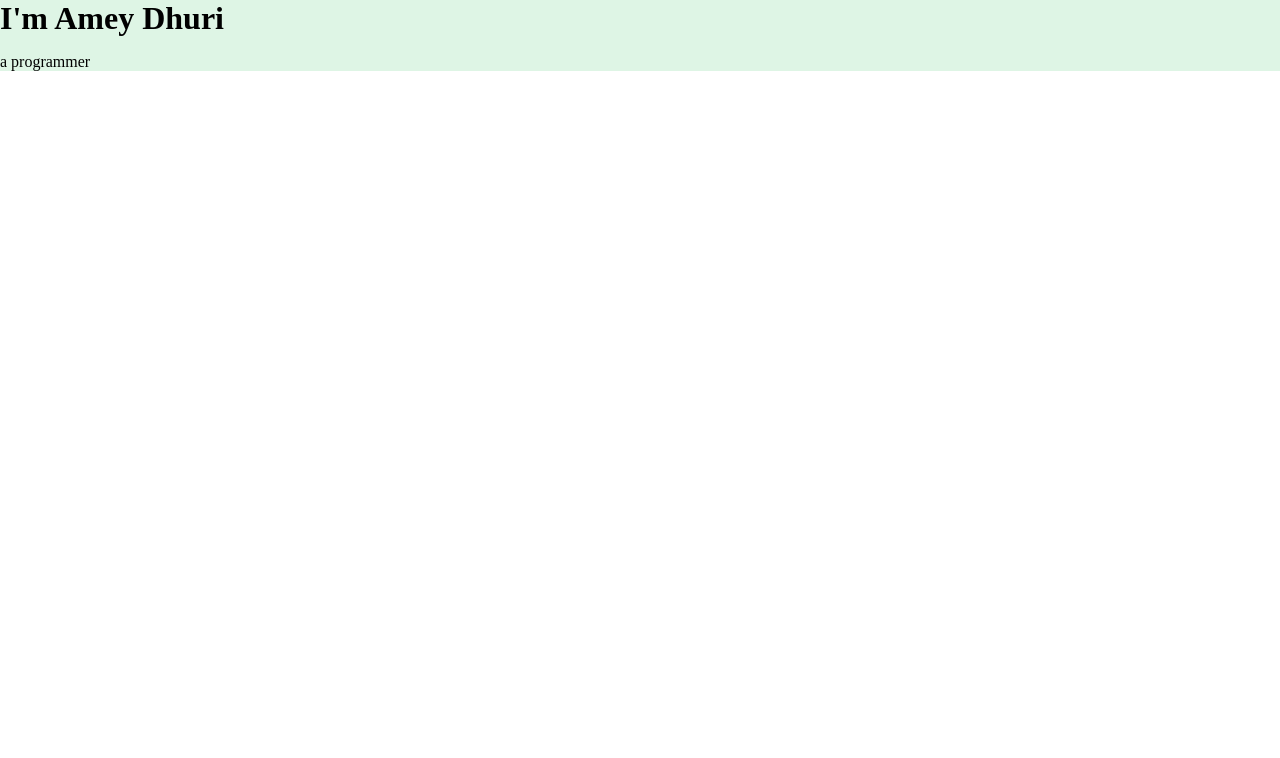
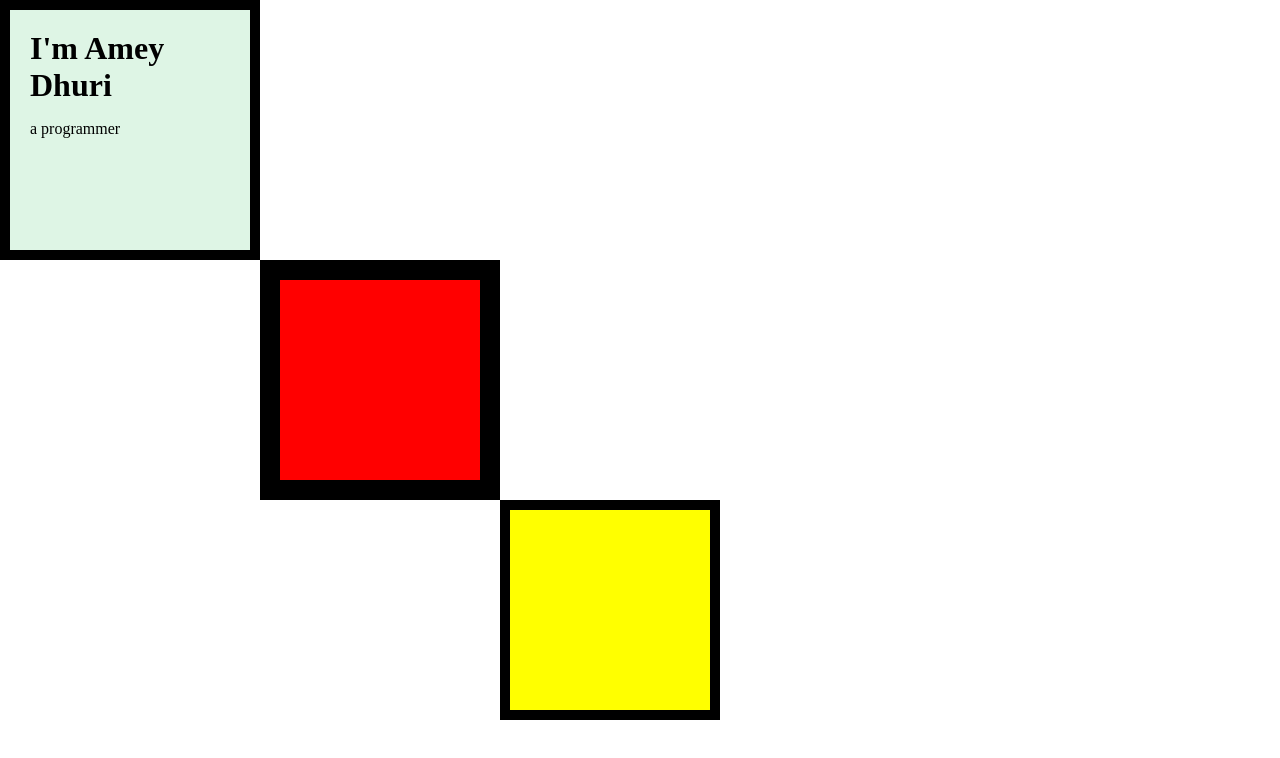
Before and after one commit to SayuriYuto/PersonalSiteUdemy, a plain HTML site: page HTML/profile/index.html in a window 1280 px wide. Drawn offline with Linux system fonts and the light colour scheme.

Commit message:
lecture 44

```diff
--- a/HTML/profile/index.html
+++ b/HTML/profile/index.html
@@ -11,15 +11,16 @@
 			href="/html/profile/icon/423092.png"
 		/>
 	</head>
-    <style>
-        div{
-            background-color: #DEF5E5;
-        }
-    </style>
 	<body>
-		<div>
+		<div class="topcontainer">
 			<h1>I'm Amey Dhuri</h1>
 			<p>a programmer</p>
 		</div>
+        <div class="middlecontainer">
+
+        </div>
+        <div class="bottomcontainer">
+
+        </div>
 	</body>
 </html>
--- a/css/profile/style.css
+++ b/css/profile/style.css
@@ -1,7 +1,29 @@
+h1 {
+	margin-block: 0px;
+}
+body {
+	margin: 0px;
+}
+.topcontainer {
+	background-color: #def5e5;
+    width: 200px;
+    height: 200px;
+    border: solid 10px;
+    padding: 20px;
+}
 
-h1{
-    margin-block: 0px;
+.middlecontainer{
+    background-color: red;
+    height: 200px;
+    width: 200px;
+    border: solid 20px;
+    margin-left: 260px;
 }
-body{
-    margin: 0px;
+
+.bottomcontainer{
+    background-color: yellow;
+    height: 200px;
+    width: 200px;
+    border: solid 10px;
+    margin-left: 500px;
 }
```
